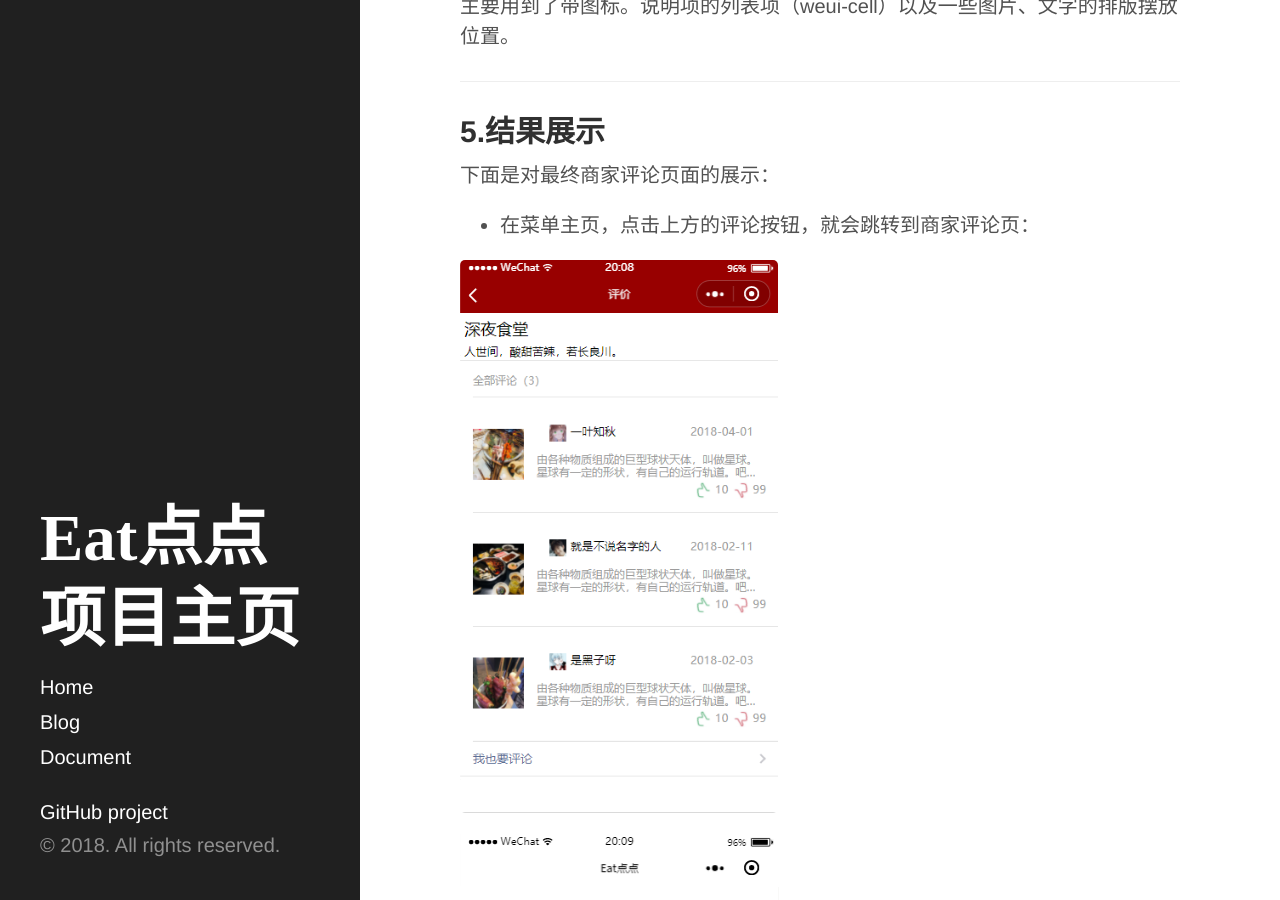
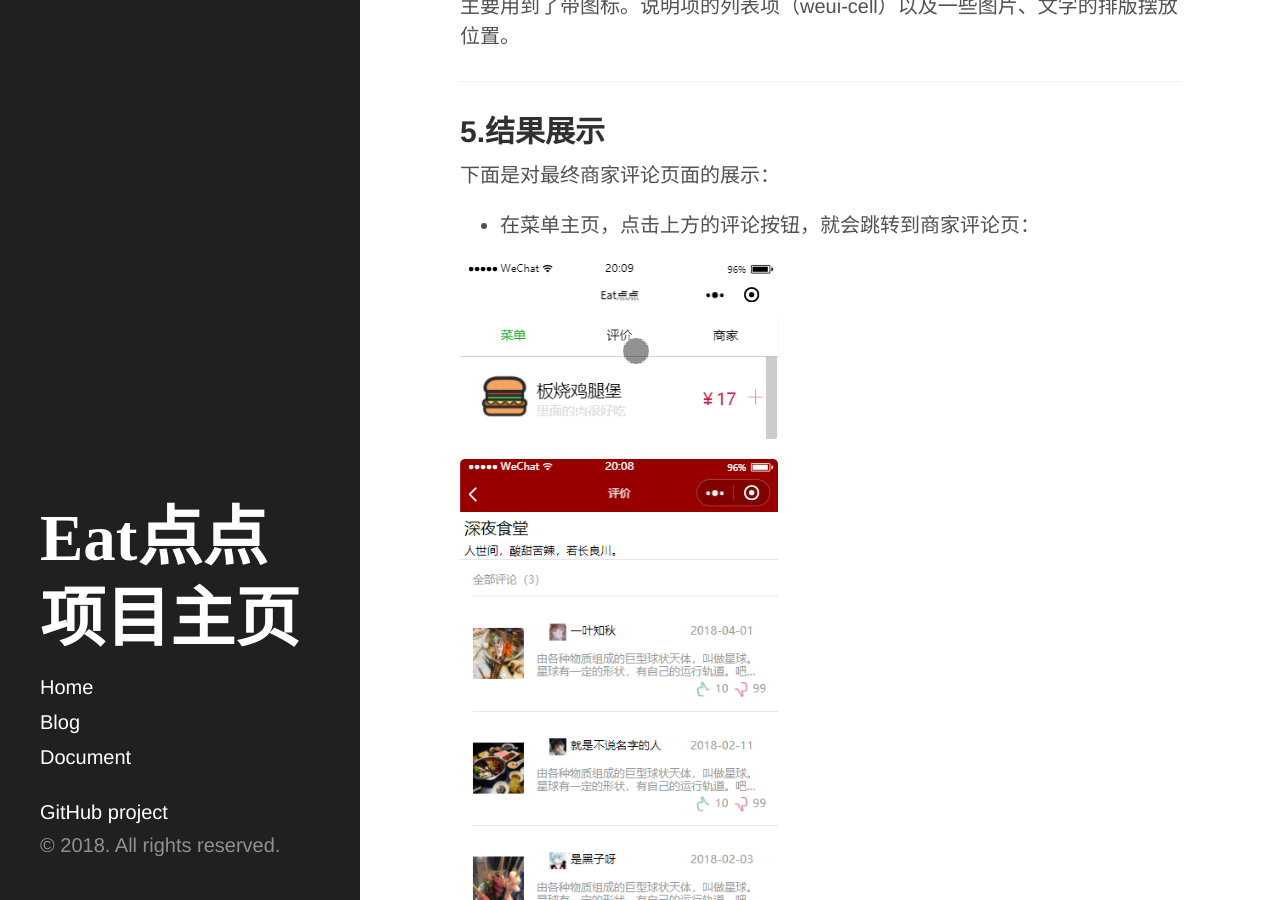
Before and after one commit to ChickenDinner8/ChickenDinner8.github.io, a Jekyll site: the page built from _posts/2018-04-15-微信小程序学习日志.md, in a window 1280 px wide and 900 px high, scrolled down 4618 px. Built offline with Jekyll 4.4.1, drawn with Linux system fonts in a browser that asks for light colours.

Commit message:
Update 2018-04-15-微信小程序学习日志.md

```diff
--- a/_posts/2018-04-15-微信小程序学习日志.md
+++ b/_posts/2018-04-15-微信小程序学习日志.md
@@ -109,9 +109,9 @@ weiui的demo中展示了各种组件的用法，导入官方的样例demo，你
 
  - 在菜单主页，点击上方的评论按钮，就会跳转到商家评论页：
 
+![mainToComment][5]
+
 ![comment][4]
-
-![mainToComment][5]
 
 
 ---
@@ -126,8 +126,8 @@ weiui的demo中展示了各种组件的用法，导入官方的样例demo，你
 
 
 
-  [1]: https://raw.githubusercontent.com/ChickenDinner8/ChickenDinner8.github.io/master/public/img/WE_J/start.PNG
-  [2]: https://github.com/ChickenDinner8/ChickenDinner8.github.io/blob/master/public/img/pomelo/structure.png
-  [3]: https://github.com/ChickenDinner8/ChickenDinner8.github.io/blob/master/public/img/pomelo/weui_demo.png
-  [4]: https://github.com/ChickenDinner8/ChickenDinner8.github.io/blob/master/public/img/pomelo/comment.png
-  [5]: https://github.com/ChickenDinner8/ChickenDinner8.github.io/blob/master/public/img/pomelo/mainToComment.png
+  [1]: https://github.com/ChickenDinner8/ChickenDinner8.github.io/blob/master/public/img/pomelo/start.PNG?raw=true
+  [2]: https://github.com/ChickenDinner8/ChickenDinner8.github.io/blob/master/public/img/pomelo/structure.png?raw=true
+  [3]: https://github.com/ChickenDinner8/ChickenDinner8.github.io/blob/master/public/img/pomelo/weui_demo.png?raw=true
+  [4]: https://github.com/ChickenDinner8/ChickenDinner8.github.io/blob/master/public/img/pomelo/comment.png?raw=true
+  [5]: https://github.com/ChickenDinner8/ChickenDinner8.github.io/blob/master/public/img/pomelo/mainToComment.png?raw=true
```
